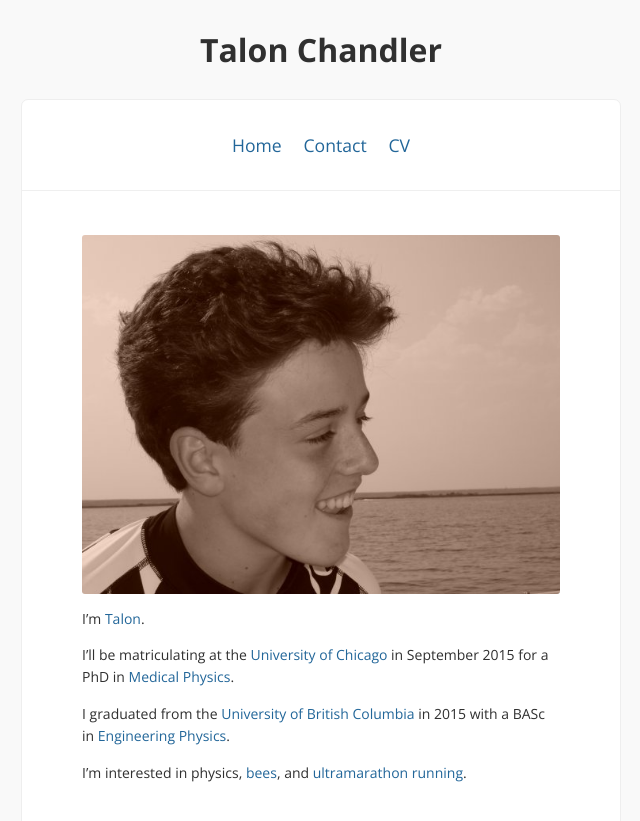
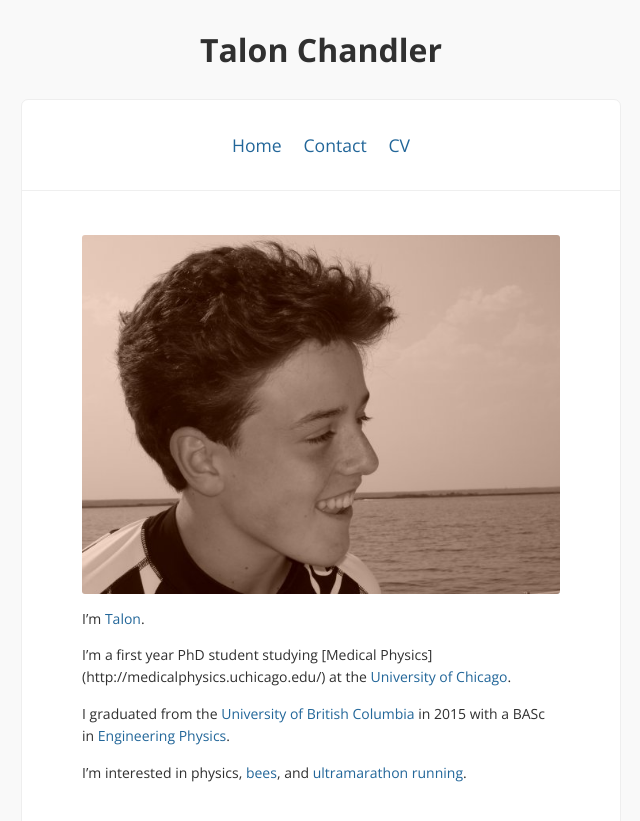
Before and after one commit to talonchandler/talonchandler.github.io, a Jekyll site: the page built from index.md, in a window 1280 px wide. Shown: the top 821 px of the page, without its empty margins (319-959 px from the left). Built offline with Jekyll 4.4.1, drawn with Linux system fonts in a browser that asks for light colours; Markdown is read by kramdown in place of the engine named in the settings; comment, search, counter and statistics services are not loaded.

```diff
--- a/index.md
+++ b/index.md
@@ -8,9 +8,9 @@ layout: page
 
 I'm [Talon](https://books.google.ca/books?id=hFfhrCWiLSMC&pg=PA107&dq=%22Just+at+that+moment+the+Lord+of+the+Eagles+swept+down+from+above,+seized+him+in+his+talons,+and+was+gone.%22&hl=en&sa=X&ei=hQSfVcSbJYy5-QHDjJnYBQ&ved=0CB0Q6AEwAA#v=onepage&q=%22Just%20at%20that%20moment%20the%20Lord%20of%20the%20Eagles%20swept%20down%20from%20above%2C%20seized%20him%20in%20his%20talons%2C%20and%20was%20gone.%22&f=false).
 
-I'll be matriculating at the [University of
-Chicago](http://www.uchicago.edu/) in September 2015 for a PhD in [Medical
-Physics](http://medicalphysics.uchicago.edu/).
+I'm a first year PhD student studying [Medical Physics]
+(http://medicalphysics.uchicago.edu/) at the [University of
+Chicago](http://www.uchicago.edu/).
 
 I graduated from the [University of British Columbia](https://www.ubc.ca/) in
 2015 with a BASc in [Engineering Physics](http://www.engphys.ubc.ca/).
```
Also changed, not shown: contact.md (+1 -1 lines), 1 other file.
